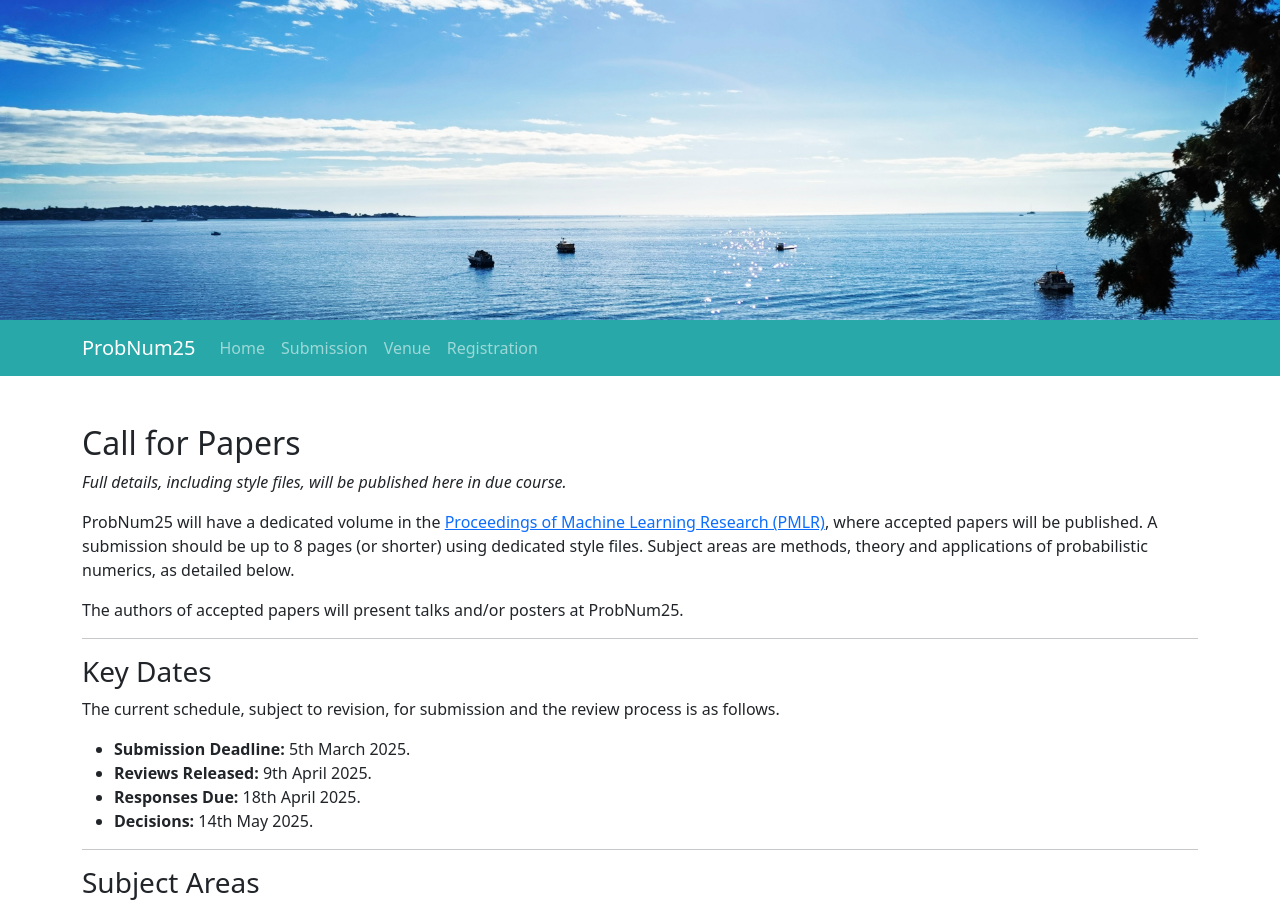
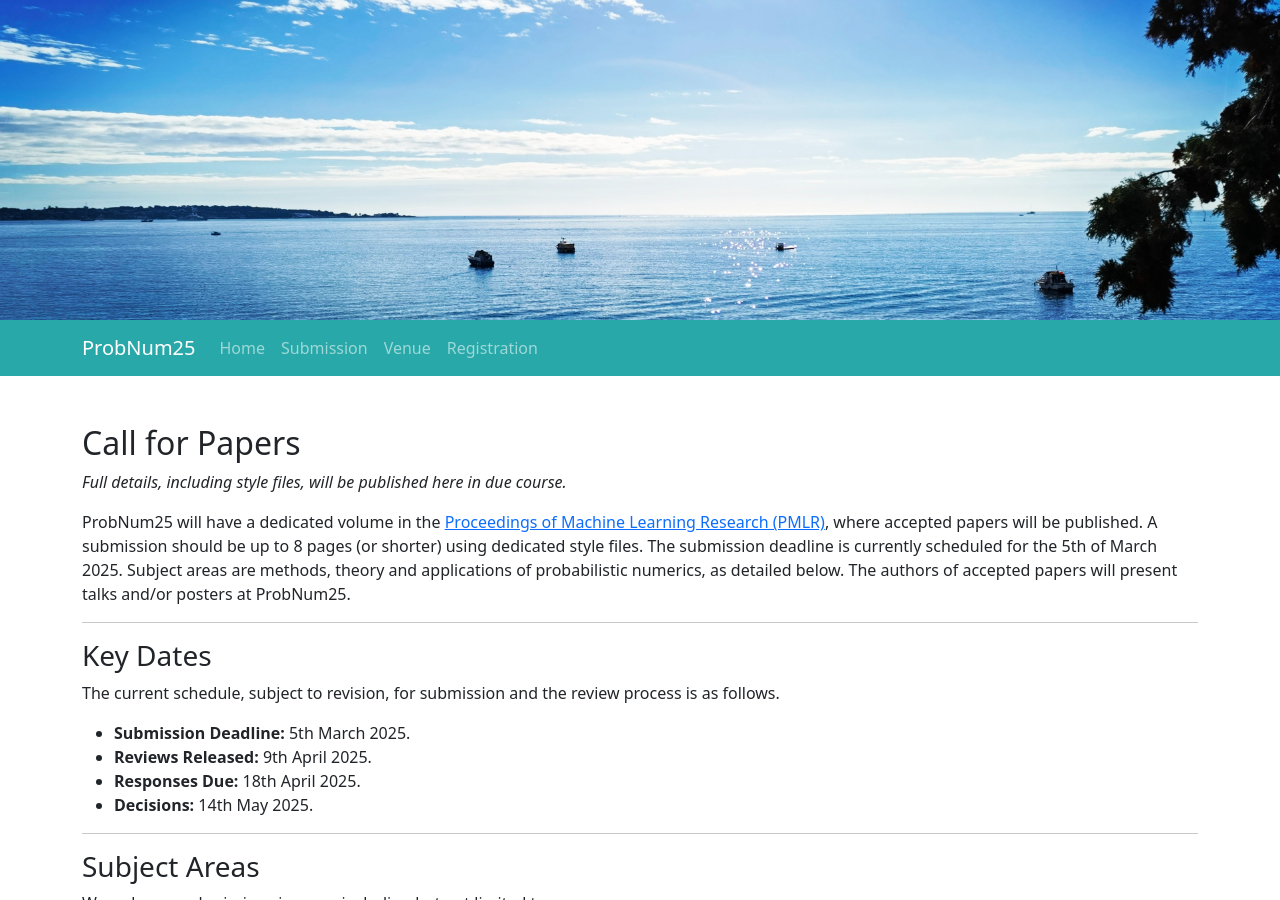
Before and after one commit to probnum2026/probnum2026.github.io, a Jekyll site: the page built from submissions.md, in a window 1280 px wide and 900 px high. Built offline with Jekyll 4.4.1, drawn with Linux system fonts in a browser that asks for light colours; nearby versions of some CDN libraries.

Commit message:
Update submissions.md

```diff
--- a/submissions.md
+++ b/submissions.md
@@ -10,8 +10,8 @@ header_image: juan3.jpg
 _Full details, including style files, will be published here in due course._
 
 
-ProbNum25 will have a dedicated volume in the [Proceedings of Machine Learning Research (PMLR)](https://proceedings.mlr.press), where accepted papers will be published. A submission should be up to 8 pages (or shorter) using dedicated style files. Subject areas are methods, theory and applications of probabilistic numerics, as detailed below.
-
+ProbNum25 will have a dedicated volume in the [Proceedings of Machine Learning Research (PMLR)](https://proceedings.mlr.press), where accepted papers will be published. A submission should be up to 8 pages (or shorter) using dedicated style files. The submission deadline is currently scheduled for the 5th of March 2025.
+Subject areas are methods, theory and applications of probabilistic numerics, as detailed below.
 The authors of accepted papers will present talks and/or posters at ProbNum25.
 
 ---
```
